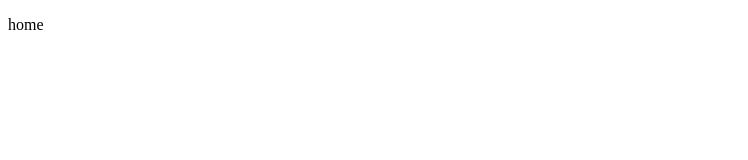
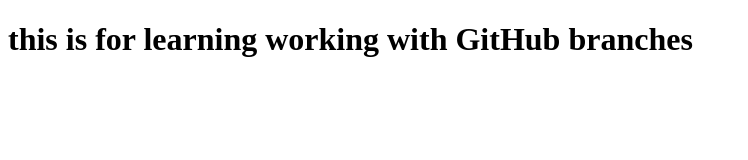
Before and after one commit to behnam-ghoreshi/behnam-ghoreshi.github.io, a plain HTML site: page home.html in a window 1280 px wide. Shown: the whole page, without its empty margins (0-748 px from the left). Drawn offline with Linux system fonts and the light colour scheme.

Commit message:
Updated home.html with a new p element
Changed the text of an existing p element

```diff
--- a/home.html
+++ b/home.html
@@ -6,6 +6,6 @@
   <title>Document</title>
 </head>
 <body>
-  <p>home</p>
+  <h1>this is for learning working with GitHub branches</h1>
 </body>
 </html>
```
